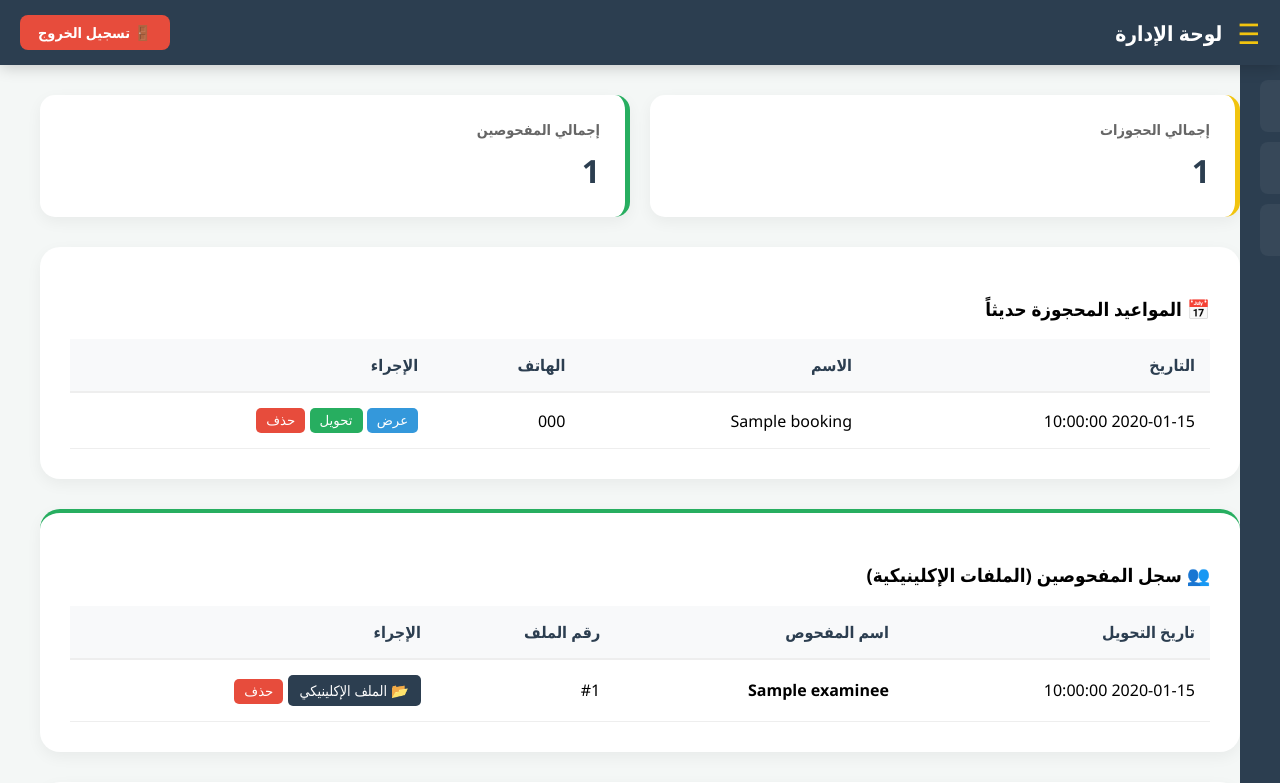
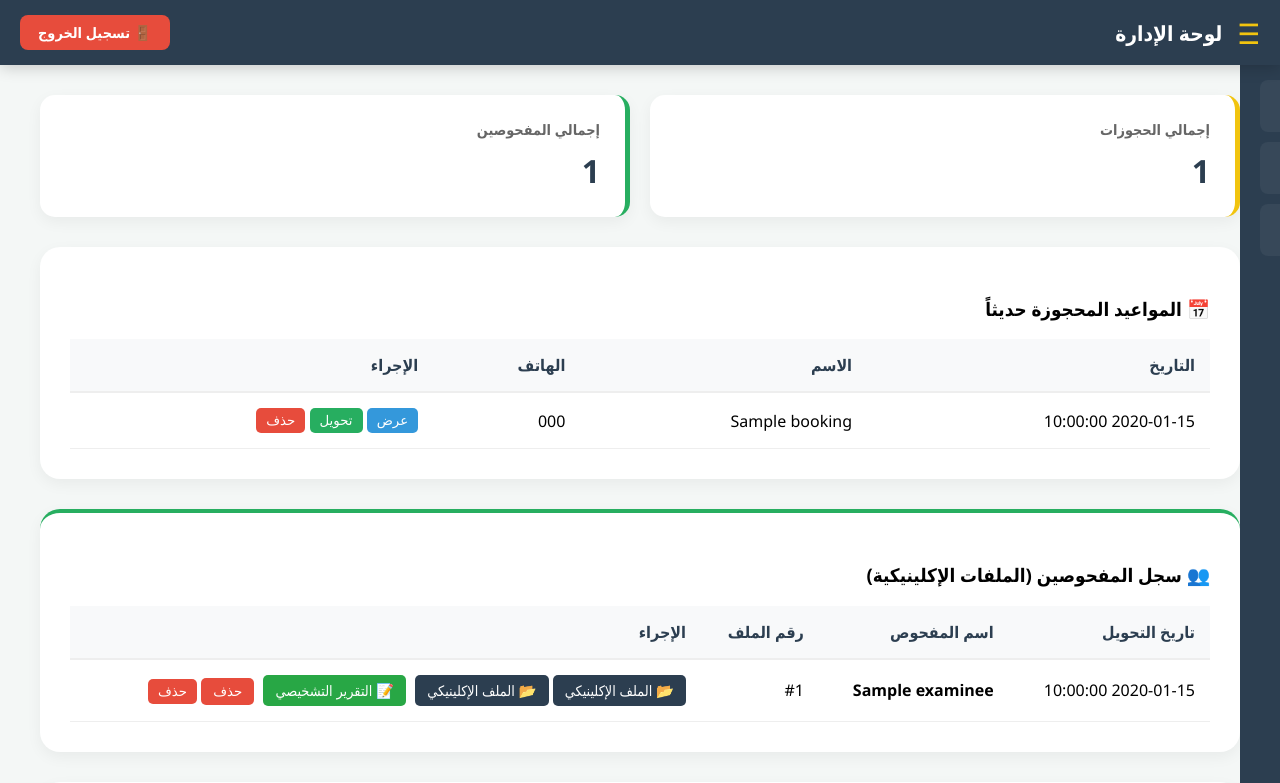
Before and after one commit to abd-orthopsy/Ortho_Psy_Tech, a Flask app: page /dashboard in a window 1280 px wide. Shown: the top 783 px of the page. Run offline with Flask 3, Linux system fonts and the light colour scheme; a database or web service that is not in the repository returns one stand-in record (values such as "Sample title"); some libraries are stand-ins or nearby versions.

Commit message:
Update dashboard.html

```diff
--- a/templates/dashboard.html
+++ b/templates/dashboard.html
@@ -190,6 +190,9 @@
                             <td>#{{ e.id[-5:] }}</td>
                             <td>
                                 <a href="/examinee_file/{{ e.id }}" style="background:var(--brand-bg); color:white; text-decoration:none; padding:6px 12px; border-radius:5px; font-size:0.9rem; display:inline-block;">📂 الملف الإكلينيكي</a>
+                                <a href="/examinee_file/{{ e.id }}" style="background:var(--brand-bg); color:white; text-decoration:none; padding:6px 12px; border-radius:5px; font-size:0.9rem; display:inline-block;">📂 الملف الإكلينيكي</a>
+                                <a href="/follow_up/{{ e.id }}" style="background:#28a745; color:white; text-decoration:none; padding:6px 12px; border-radius:5px; font-size:0.9rem; display:inline-block; margin-right:5px;">📝 التقرير التشخيصي</a>
+                                <button onclick="deleteItem('examinee', '{{ e.id }}')" style="background:var(--danger); color:white; border:none; padding:6px 12px; border-radius:5px; cursor:pointer; margin-right:5px;">حذف</button>
                                 <button onclick="deleteItem('examinee', '{{ e.id }}')" style="background:var(--danger); color:white; border:none; padding:5px 10px; border-radius:5px; cursor:pointer;">حذف</button>
                             </td>
                         </tr>
```
